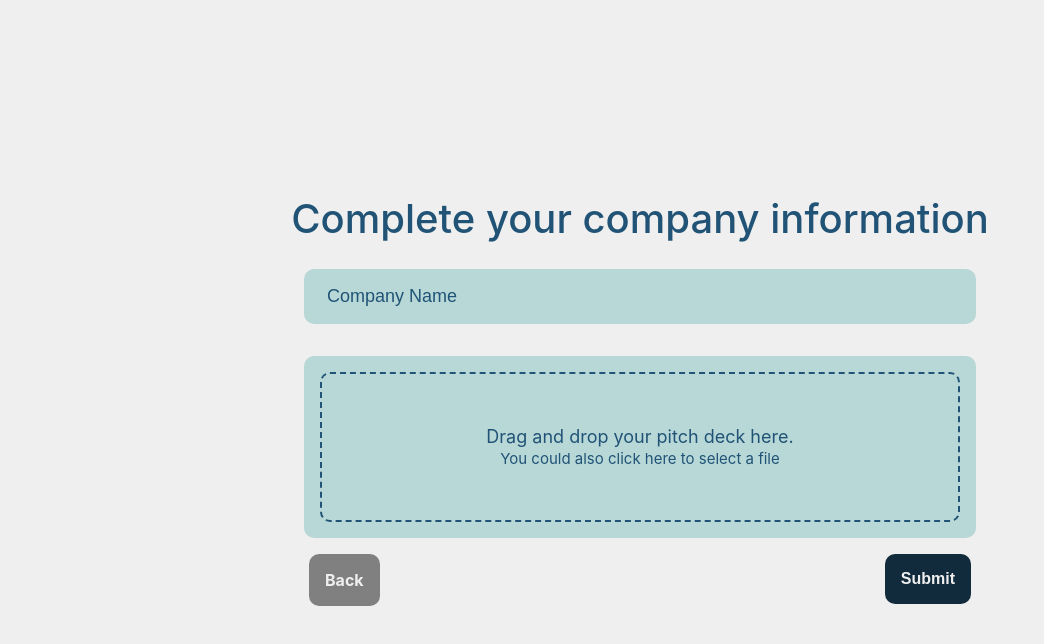
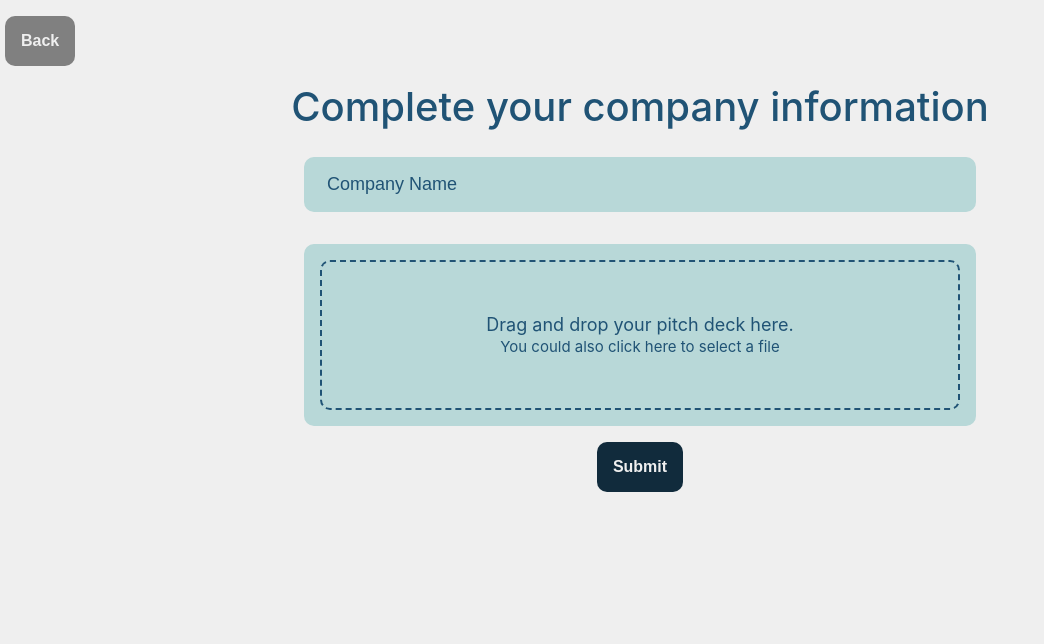
Before and after one commit to fabalcu97/pitch-deck-uploader, a React (Create React App) app in the folder client/: page /publish-pitch-deck in a window 1280 px wide. Shown: the top 644 px of the page, without its empty margins (0-1044 px from the left). Built offline with nearby package versions, Linux system fonts and the light colour scheme.

Commit message:
ADded header with back button and single pitch deck page

```diff
--- a/client/package.json
+++ b/client/package.json
@@ -11,6 +11,7 @@
     "@types/react": "^18.0.8",
     "@types/react-dom": "^18.0.3",
     "clsx": "^1.1.1",
+    "date-fns": "^2.28.0",
     "eslint-plugin-simple-import-sort": "^7.0.0",
     "include-media": "^1.4.10",
     "react": "^18.1.0",
--- /dev/null
+++ b/client/src/components/header/index.tsx
@@ -0,0 +1,47 @@
+import React, { FC } from 'react';
+import { useNavigate } from 'react-router-dom';
+import clsx from 'clsx';
+import { useIsMobile } from 'utils/hooks/useIsMobile';
+import { BaseComponentProps } from 'utils/types/baseComponent';
+
+import Button from 'components/button';
+import Text from 'components/text';
+
+import styles from './styles.module.scss';
+
+type Props = {
+  title: string;
+  backButton?: boolean;
+} & BaseComponentProps;
+
+Header.defaultProps = {};
+
+function Header(props: Props) {
+  const { containerStyle, title, backButton } = props;
+  const isMobile = useIsMobile();
+  const navigate = useNavigate();
+
+  const goBack = () => {
+    navigate(-1);
+  };
+
+  return (
+    <div className={clsx([styles.headerContainer, containerStyle])}>
+      <div className={styles.backButton}>
+        {backButton && (
+          <Button label='Back' variant='secondary' onClick={goBack} />
+        )}
+      </div>
+      <div className={styles.content}>
+        <Text
+          variant={isMobile ? 'subtitle' : 'title'}
+          containerStyle={styles.text}>
+          {title}
+        </Text>
+      </div>
+      {!isMobile && <div className={styles.empty} />}
+    </div>
+  );
+}
+
+export default Header;
--- /dev/null
+++ b/client/src/components/header/styles.module.scss
@@ -0,0 +1,38 @@
+@import 'src/styles/variables';
+@import 'src/styles/mixins';
+
+.headerContainer {
+  width: 100%;
+  padding: 16px 0;
+  display: flex;
+  flex-direction: row;
+  justify-content: space-around;
+  align-items: center;
+
+  @include media('<=tablet') {
+    width: 100%;
+    margin: 0;
+    padding: 0;
+    justify-content: space-between;
+  }
+
+  .backButton {
+    flex: 1;
+  }
+  .content {
+    flex: 8;
+
+    @include media($xs...) {
+      text-align: right;
+    }
+
+    .text {
+      @include media($xs...) {
+        justify-content: flex-end;
+      }
+    }
+  }
+  .empty {
+    flex: 1;
+  }
+}
--- a/client/src/pages/index.tsx
+++ b/client/src/pages/index.tsx
@@ -1,10 +1,10 @@
 import React from 'react';
 import { BrowserRouter, Route, Routes } from 'react-router-dom';
 import { ToastContainer } from 'react-toastify';
-import NotFound from 'pages/notFound';
 
 import Home from './home';
 import ListPitchDecks from './listPitchDecks';
+import NotFound from './notFound';
 import PitchDeck from './pitchDeck';
 import PublishPitchDeck from './publishPitchDeck';
 
--- a/client/src/pages/listPitchDecks/index.tsx
+++ b/client/src/pages/listPitchDecks/index.tsx
@@ -6,6 +6,7 @@ import { BaseComponentProps } from 'utils/types/baseComponent';
 import { PitchDeckType } from 'utils/types/pitchDeck';
 
 import Button from 'components/button';
+import Header from 'components/header';
 import VirtualizedList from 'components/list';
 import PitchDeckListItem from 'components/pitchDeckItem';
 import Text from 'components/text';
@@ -29,16 +30,14 @@ function ListPitchDecks(props: Props) {
 
   return (
     <main className={clsx([styles.listPitchDecksContainer, containerStyle])}>
-      <Text variant={'title'}>Pitch Decks</Text>
-      <div className={styles.header}>
-        <Button label={'Back'} href='/' variant='secondary' />
+      <Header title='' backButton />
+      <Text variant='title'>Pitch Decks</Text>
       <TextInput
         Icon={SearchIcon}
         placeholder='Search company'
         onChange={(ev) => setSearchValue(ev.target.value)}
         containerStyle={styles.searchBar}
       />
-      </div>
       <VirtualizedList<PitchDeckType>
         RenderItem={({ index, style }) => (
           <PitchDeckListItem
--- a/client/src/pages/listPitchDecks/styles.module.scss
+++ b/client/src/pages/listPitchDecks/styles.module.scss
@@ -6,25 +6,8 @@
   flex-direction: column;
   align-items: center;
 
-  @include media('<=tablet') {
-    padding: 0 16px;
-  }
-
-  .header {
-    display: flex;
-    align-items: center;
-    width: 35%;
-
-    @include media('<=tablet') {
-      width: 100%;
-    }
-
-    .searchBar {
-      flex: 1;
-    }
-  }
-
-  .listContainer {
+  .listContainer,
+  .searchBar {
     width: 35%;
 
     @include media('<=tablet') {
--- a/client/src/pages/pitchDeck/index.tsx
+++ b/client/src/pages/pitchDeck/index.tsx
@@ -1,6 +1,13 @@
-import React from 'react';
+import React, { useEffect, useState } from 'react';
+import { useNavigate, useParams } from 'react-router-dom';
 import clsx from 'clsx';
+import { format, parseISO } from 'date-fns';
+import { generatePitchDeck } from 'utils/factories/pitchDeck';
 import { BaseComponentProps } from 'utils/types/baseComponent';
+import { PitchDeckType } from 'utils/types/pitchDeck';
+
+import Header from 'components/header';
+import Text from 'components/text';
 
 import styles from './styles.module.scss';
 
@@ -10,9 +17,41 @@ PitchDeck.defaultProps = {};
 
 function PitchDeck(props: Props) {
   const { containerStyle } = props;
+  const [pitchDeck, setPitchDeck] = useState<PitchDeckType>();
+
+  const { id } = useParams();
+  const navigate = useNavigate();
+
+  const getPitchDeck = (_id: string) => {
+    setPitchDeck(generatePitchDeck());
+  };
+
+  useEffect(() => {
+    if (!id) {
+      navigate('/list-pitch-decks');
+      return;
+    }
+    getPitchDeck(id);
+  }, [id]);
 
   return (
-    <div className={clsx([styles.pitchDeckContainer, containerStyle])}></div>
+    <main className={clsx([styles.pitchDeckContainer, containerStyle])}>
+      {!!pitchDeck && (
+        <>
+          <Header title={''} backButton />
+          <Text variant='title'>{pitchDeck.companyName}</Text>
+          <Text variant='body'>
+            Registration date:{' '}
+            {format(parseISO(pitchDeck.createdDate), 'do MMM, yyyy')}
+          </Text>
+          <div className={styles.images}>
+            {pitchDeck.images.map((image, idx) => (
+              <img key={idx} className={styles.image} alt='' src={image} />
+            ))}
+          </div>
+        </>
+      )}
+    </main>
   );
 }
 
--- a/client/src/pages/pitchDeck/styles.module.scss
+++ b/client/src/pages/pitchDeck/styles.module.scss
@@ -1,65 +1,24 @@
 @import 'src/styles/variables';
 @import 'src/styles/mixins';
 
-.homeContainer {
-  display: flex;
-  justify-content: center;
-  align-items: center;
-  min-height: 100vh;
-  margin: 16px;
+.pitchDeckContainer {
+  @include media('<=tablet') {
+    padding: 0 16px;
+  }
 
-  .container {
-    .title {
-      font-size: 40px;
-      font-weight: 500;
-      text-align: center;
-      margin-bottom: 10px;
+  .images {
+    display: flex;
+    flex-direction: column;
+    align-items: center;
+    margin: 25px 0 0 0;
 
-      @include media($xs...) {
-        font-size: 48px;
-      }
-    }
+    .image {
+      height: auto;
+      width: 35%;
+      margin: 15px 0;
 
-    .subtitle {
-      font-size: 28px;
-      font-weight: 500;
-      text-align: center;
-
-      @include media($xs...) {
-        font-size: 30px;
-      }
-    }
-
-    .buttonGroup {
-      margin: 16px;
-      display: flex;
-      flex-direction: row;
-
-      @include media($xs...) {
-        margin: 16px 0;
-        flex-direction: column;
-      }
-
-      .button {
-        background-color: $secondary-color;
-        border: 0;
-        padding: 16px;
-        margin: 0 5px;
-        border-radius: 10px;
-        color: $text-color;
-        font-size: medium;
-        font-weight: 700;
-        transition: 0.3s;
-
-        &:hover {
-          background-color: $secondary-background-color;
-          cursor: pointer;
-        }
-
-        @include media($xs...) {
-          margin: 10px 0;
-          width: 100%;
-        }
+      @include media('<=tablet') {
+        width: 100%;
       }
     }
   }
--- a/client/src/pages/publishPitchDeck/index.tsx
+++ b/client/src/pages/publishPitchDeck/index.tsx
@@ -5,6 +5,7 @@ import { BaseComponentProps } from 'utils/types/baseComponent';
 
 import Button from 'components/button';
 import FileInput from 'components/fileInput';
+import Header from 'components/header';
 import Text from 'components/text';
 import TextInput from 'components/textInput';
 
@@ -38,6 +39,7 @@ function PublishPitchDeck(props: Props) {
 
   return (
     <main className={clsx([styles.publishPitchDeckContainer, containerStyle])}>
+      <Header title='' backButton />
       <Text variant='title'>Complete your company information</Text>
       <form className={styles.formContainer} onSubmit={onSubmit}>
         <TextInput
@@ -47,12 +49,6 @@ function PublishPitchDeck(props: Props) {
         />
         <FileInput onFileSelected={onFileSelected} />
         <div className={styles.buttonGroup}>
-          <Button
-            containerStyle={styles.button}
-            label='Back'
-            variant='secondary'
-            href='/'
-          />
           <Button
             containerStyle={styles.button}
             label='Submit'
--- a/client/src/pages/publishPitchDeck/styles.module.scss
+++ b/client/src/pages/publishPitchDeck/styles.module.scss
@@ -4,7 +4,6 @@
 .publishPitchDeckContainer {
   display: flex;
   flex-direction: column;
-  justify-content: center;
   align-items: center;
 
   .formContainer {
@@ -18,7 +17,7 @@
     .buttonGroup {
       display: flex;
       flex-direction: row;
-      justify-content: space-between;
+      justify-content: center;
 
       .button {
         @include media($xs...) {
```
Also changed, not shown: 1 other file (tests, documents, lock files or other folders). Lines whose indentation alone changed are shown as unchanged.
